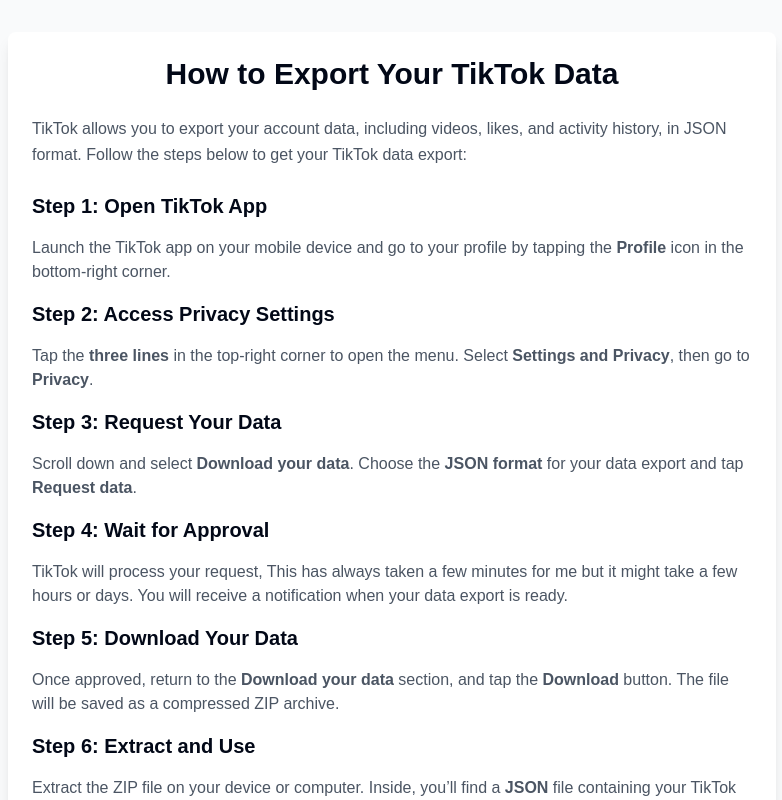
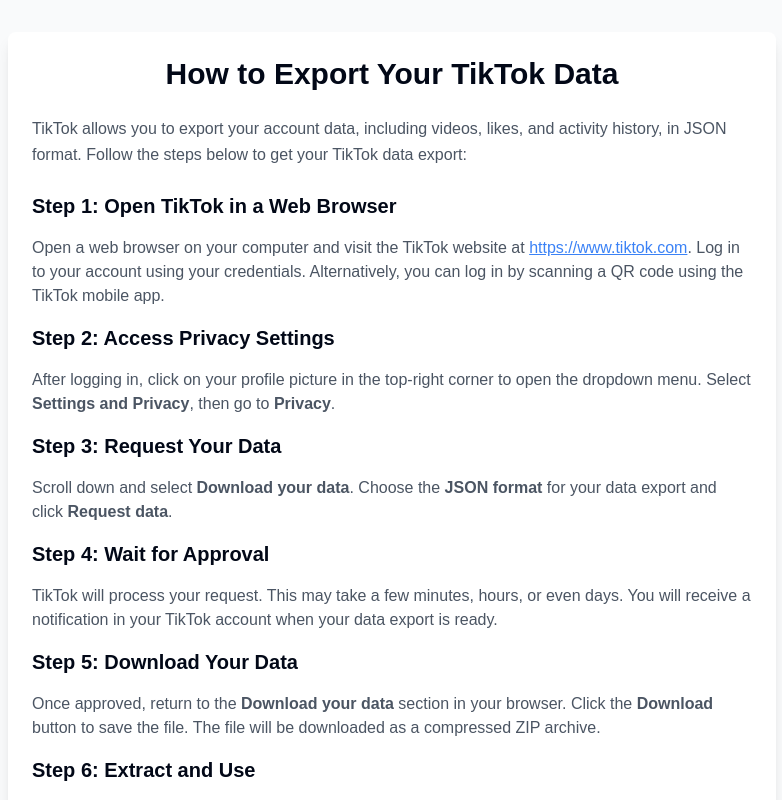
Before and after one commit to Sometimes-Creek-Ventures/tt-downloader, a Next.js app: page /how-to-export in a window 1280 px wide. Shown: the top 800 px of the page, without its empty margins (248-1030 px from the left). Built offline with nearby package versions, Linux system fonts and the light colour scheme.

Commit message:
better instructions

```diff
--- a/src/app/how-to-export/page.tsx
+++ b/src/app/how-to-export/page.tsx
@@ -17,34 +17,35 @@
         </p>
 
         <div className="space-y-4">
-          <h2 className="text-xl font-semibold">Step 1: Open TikTok App</h2>
+          <h2 className="text-xl font-semibold">Step 1: Open TikTok in a Web Browser</h2>
           <p className="text-gray-600">
-            Launch the TikTok app on your mobile device and go to your profile by tapping the <strong>Profile</strong> icon in the bottom-right corner.
+            Open a web browser on your computer and visit the TikTok website at <a href="https://www.tiktok.com" target="_blank" rel="noopener noreferrer" className="text-blue-500 underline">https://www.tiktok.com</a>.
+            Log in to your account using your credentials. Alternatively, you can log in by scanning a QR code using the TikTok mobile app.
           </p>
 
           <h2 className="text-xl font-semibold">Step 2: Access Privacy Settings</h2>
           <p className="text-gray-600">
-            Tap the <strong>three lines</strong> in the top-right corner to open the menu. Select <strong>Settings and Privacy</strong>, then go to <strong>Privacy</strong>.
+            After logging in, click on your profile picture in the top-right corner to open the dropdown menu. Select <strong>Settings and Privacy</strong>, then go to <strong>Privacy</strong>.
           </p>
 
           <h2 className="text-xl font-semibold">Step 3: Request Your Data</h2>
           <p className="text-gray-600">
-            Scroll down and select <strong>Download your data</strong>. Choose the <strong>JSON format</strong> for your data export and tap <strong>Request data</strong>.
+            Scroll down and select <strong>Download your data</strong>. Choose the <strong>JSON format</strong> for your data export and click <strong>Request data</strong>.
           </p>
 
           <h2 className="text-xl font-semibold">Step 4: Wait for Approval</h2>
           <p className="text-gray-600">
-            TikTok will process your request, This has always taken a few minutes for me but it might take a few hours or days. You will receive a notification when your data export is ready.
+            TikTok will process your request. This may take a few minutes, hours, or even days. You will receive a notification in your TikTok account when your data export is ready.
           </p>
 
           <h2 className="text-xl font-semibold">Step 5: Download Your Data</h2>
           <p className="text-gray-600">
-            Once approved, return to the <strong>Download your data</strong> section, and tap the <strong>Download</strong> button. The file will be saved as a compressed ZIP archive.
+            Once approved, return to the <strong>Download your data</strong> section in your browser. Click the <strong>Download</strong> button to save the file. The file will be downloaded as a compressed ZIP archive.
           </p>
 
           <h2 className="text-xl font-semibold">Step 6: Extract and Use</h2>
           <p className="text-gray-600">
-            Extract the ZIP file on your device or computer. Inside, you’ll find a <strong>JSON</strong> file containing your TikTok data. You can upload this file into the TikTok Viewer tool to explore your content.
+            Extract the ZIP file on your computer. Inside, you’ll find a <strong>JSON</strong> file containing your TikTok data. You can upload this file into the TikTok Viewer tool to explore your content.
           </p>
         </div>
 
```
